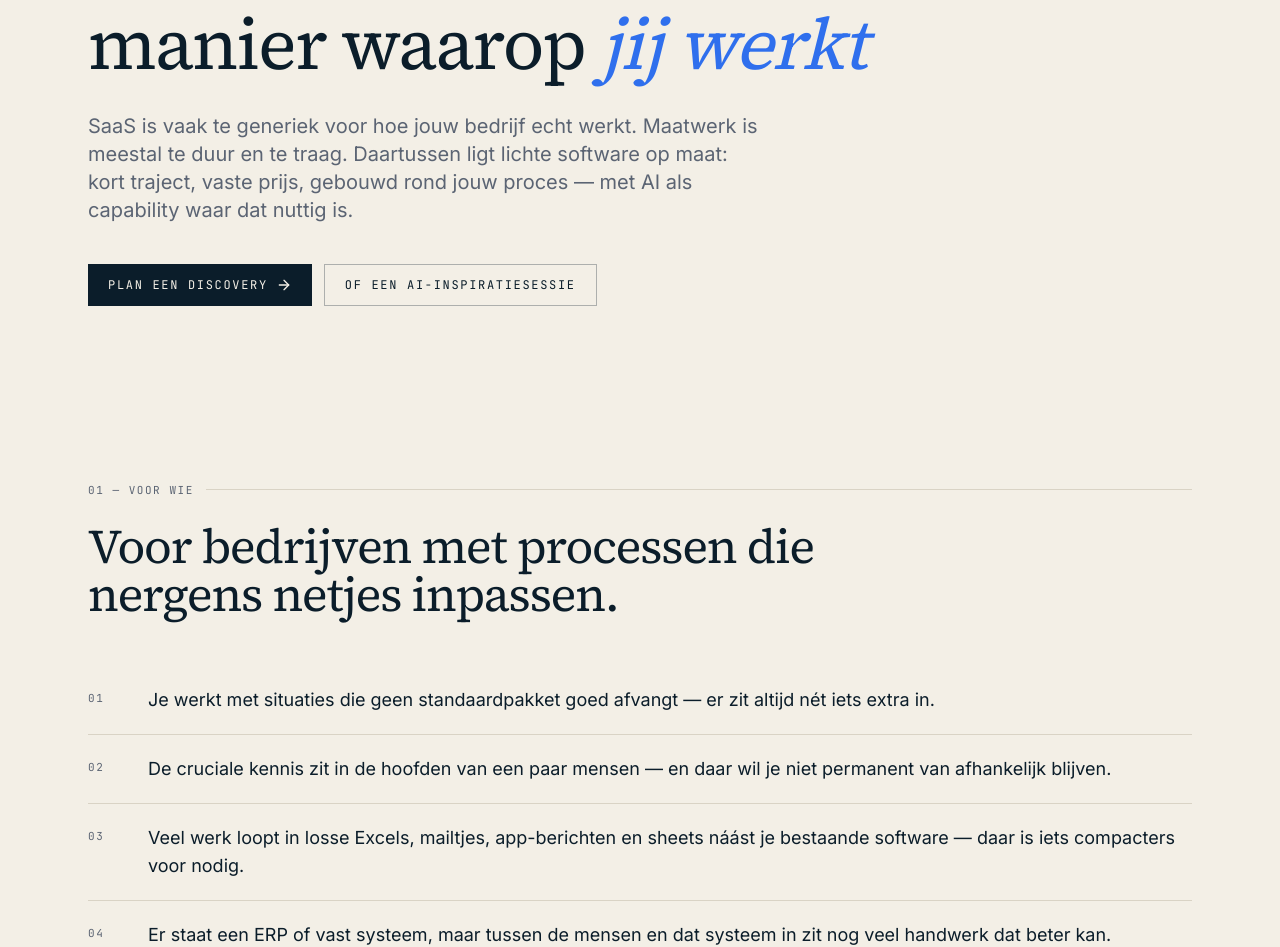
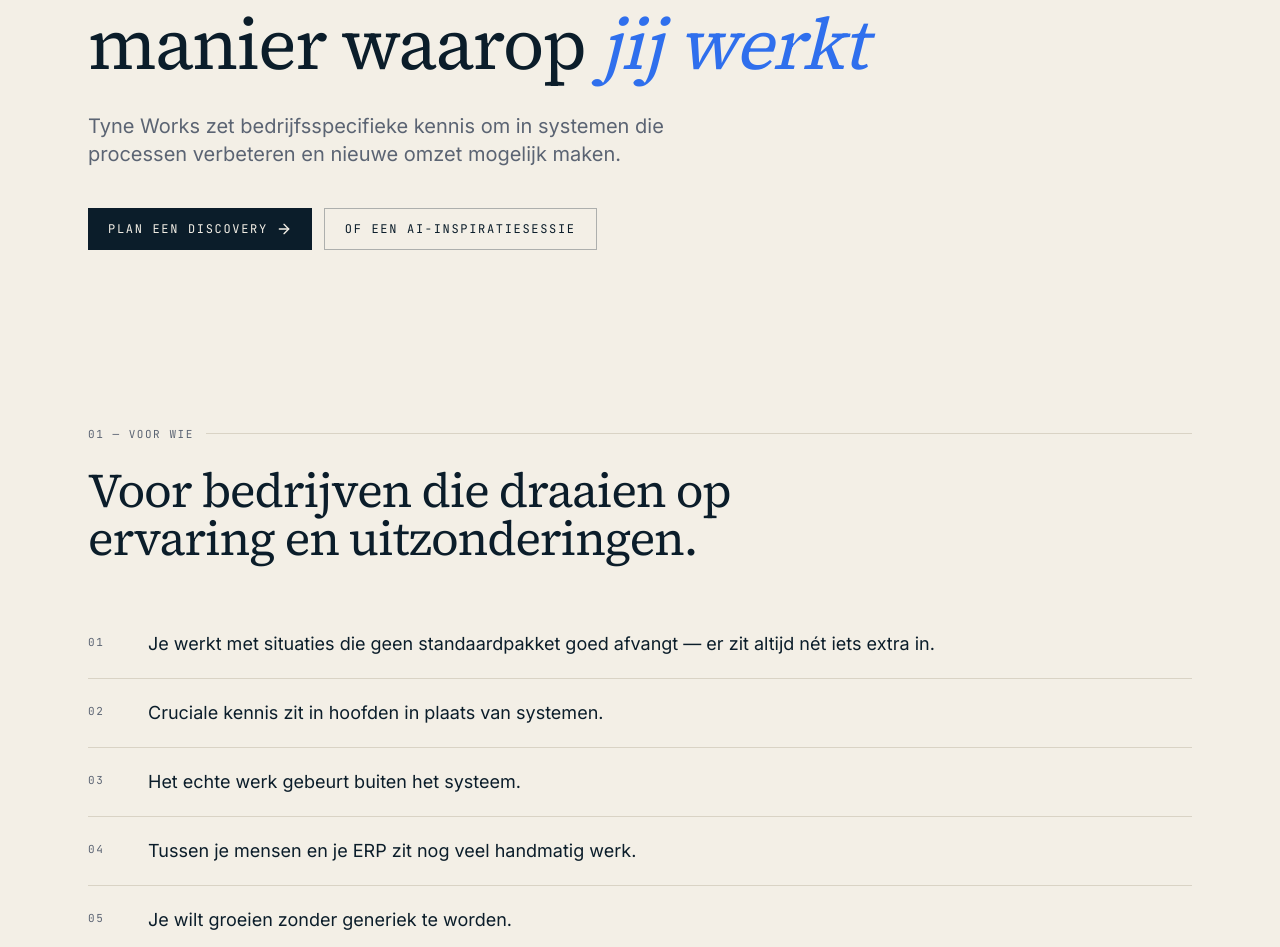
Before and after one commit to JWT20/tyne-works-site, a Next.js app: page / in a window 1280 px wide. Shown: the part 258-1205 px from the top of the page. Built offline with nearby package versions, Linux system fonts and the light colour scheme.

Commit message:
Sharpen hero subline and 'Voor wie' copy

```diff
--- a/src/app/page.tsx
+++ b/src/app/page.tsx
@@ -14,9 +14,8 @@ export default function HomePage() {
           <span className="font-serif italic text-accent">jij werkt</span>
         </h1>
         <p className="mt-8 text-lg md:text-xl text-muted max-w-2xl leading-relaxed">
-          SaaS is vaak te generiek voor hoe jouw bedrijf echt werkt. Maatwerk is meestal te
-          duur en te traag. Daartussen ligt lichte software op maat: kort traject, vaste prijs,
-          gebouwd rond jouw proces — met AI als capability waar dat nuttig is.
+          Tyne Works zet bedrijfsspecifieke kennis om in systemen die processen verbeteren
+          en nieuwe omzet mogelijk maken.
         </p>
         <div className="mt-10 flex flex-wrap gap-3">
           <Link href="/contact" className="btn-primary">
@@ -31,14 +30,14 @@ export default function HomePage() {
       <section className="container-tight py-20">
         <p className="section-marker">01 — Voor wie</p>
         <h2 className="display-2 max-w-3xl mb-12">
-          Voor bedrijven met processen die nergens netjes inpassen.
+          Voor bedrijven die draaien op ervaring en uitzonderingen.
         </h2>
         <div>
           <NumberedRow n="01" body="Je werkt met situaties die geen standaardpakket goed afvangt — er zit altijd nét iets extra in." />
-          <NumberedRow n="02" body="De cruciale kennis zit in de hoofden van een paar mensen — en daar wil je niet permanent van afhankelijk blijven." />
-          <NumberedRow n="03" body="Veel werk loopt in losse Excels, mailtjes, app-berichten en sheets náást je bestaande software — daar is iets compacters voor nodig." />
-          <NumberedRow n="04" body="Er staat een ERP of vast systeem, maar tussen de mensen en dat systeem in zit nog veel handwerk dat beter kan." />
-          <NumberedRow n="05" body="Je wilt groeien zonder dat de werkwijze platslaat tot iets generieks." />
+          <NumberedRow n="02" body="Cruciale kennis zit in hoofden in plaats van systemen." />
+          <NumberedRow n="03" body="Het echte werk gebeurt buiten het systeem." />
+          <NumberedRow n="04" body="Tussen je mensen en je ERP zit nog veel handmatig werk." />
+          <NumberedRow n="05" body="Je wilt groeien zonder generiek te worden." />
         </div>
       </section>
 
```
